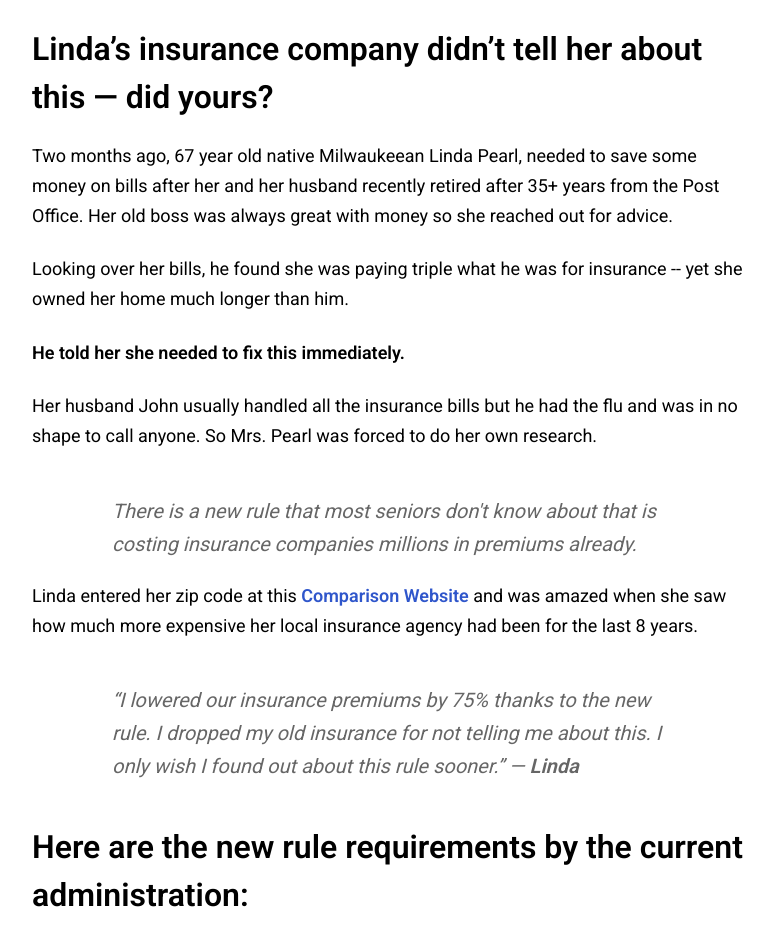
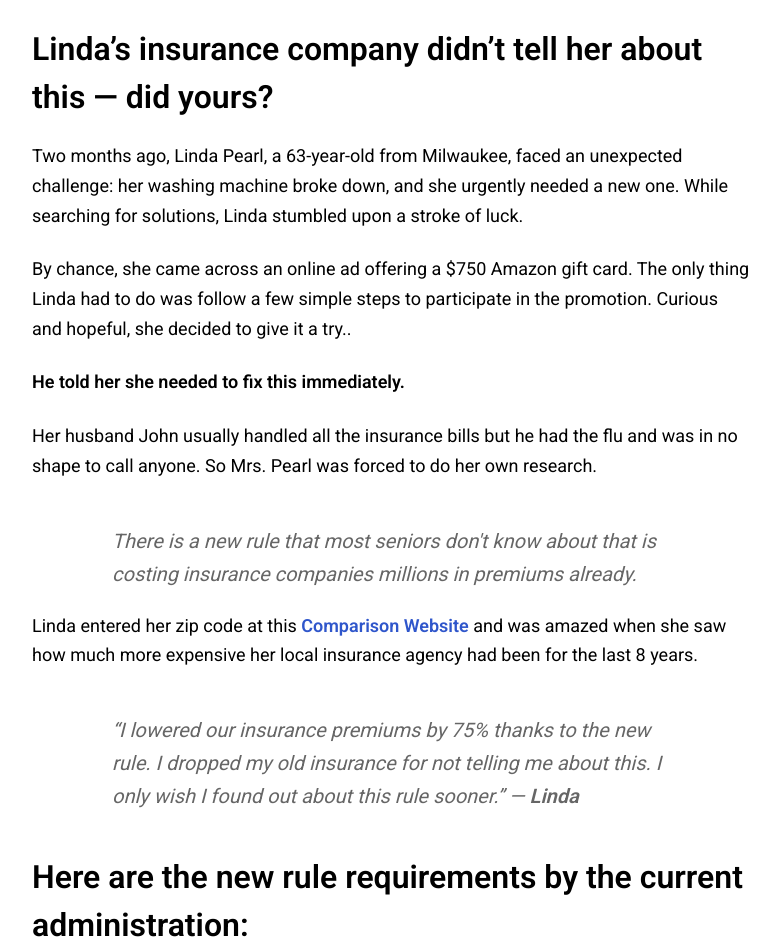
Before and after one commit to ositeoficial/amazon-advertorial, a plain HTML site: page index.html in a window 1280 px wide. Shown: the part 1199-2140 px from the top of the page, without its empty margins (248-1027 px from the left). Drawn offline with Linux system fonts and the light colour scheme; a script that the page names is missing.

Commit message:
Update index.html

```diff
--- a/index.html
+++ b/index.html
@@ -83,8 +83,8 @@
                         Linda’s insurance company didn’t tell her about this — did yours?
 
                     </h2>
-                                        <p class="main__text" data-v-ea5e1422>Two months ago, 67 year old native Milwaukeean Linda Pearl, needed to save some money on bills after her and her husband recently retired after 35+ years from the Post Office. Her old boss was always great with money so she reached out for advice.</p>
-                                        <p class="main__text" data-v-ea5e1422>Looking over her bills, he found she was paying triple what he was for insurance -- yet she owned her home much longer than him.</p>
+                                        <p class="main__text" data-v-ea5e1422>Two months ago, Linda Pearl, a 63-year-old from Milwaukee, faced an unexpected challenge: her washing machine broke down, and she urgently needed a new one. While searching for solutions, Linda stumbled upon a stroke of luck.</p>
+                                        <p class="main__text" data-v-ea5e1422>By chance, she came across an online ad offering a $750 Amazon gift card. The only thing Linda had to do was follow a few simple steps to participate in the promotion. Curious and hopeful, she decided to give it a try..</p>
                                         <p class="main__text" data-v-ea5e1422><strong data-v-ea5e1422>He told her she needed to fix this immediately.</strong>
                                         </p>
                                         <p class="main__text" data-v-ea5e1422>Her husband John usually handled all the insurance bills but he had the flu and was in no shape to call anyone. So Mrs. Pearl was forced to do her own research.</p>
```
